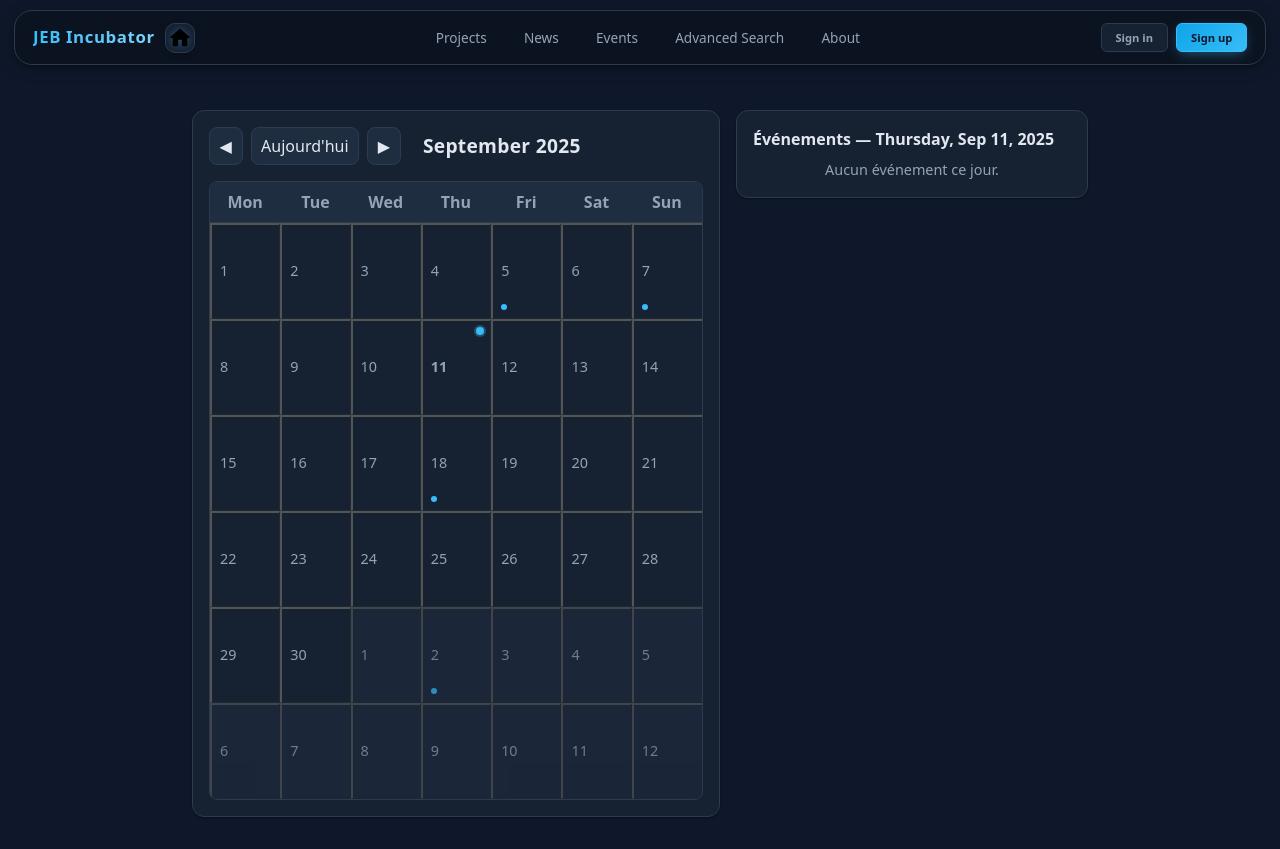
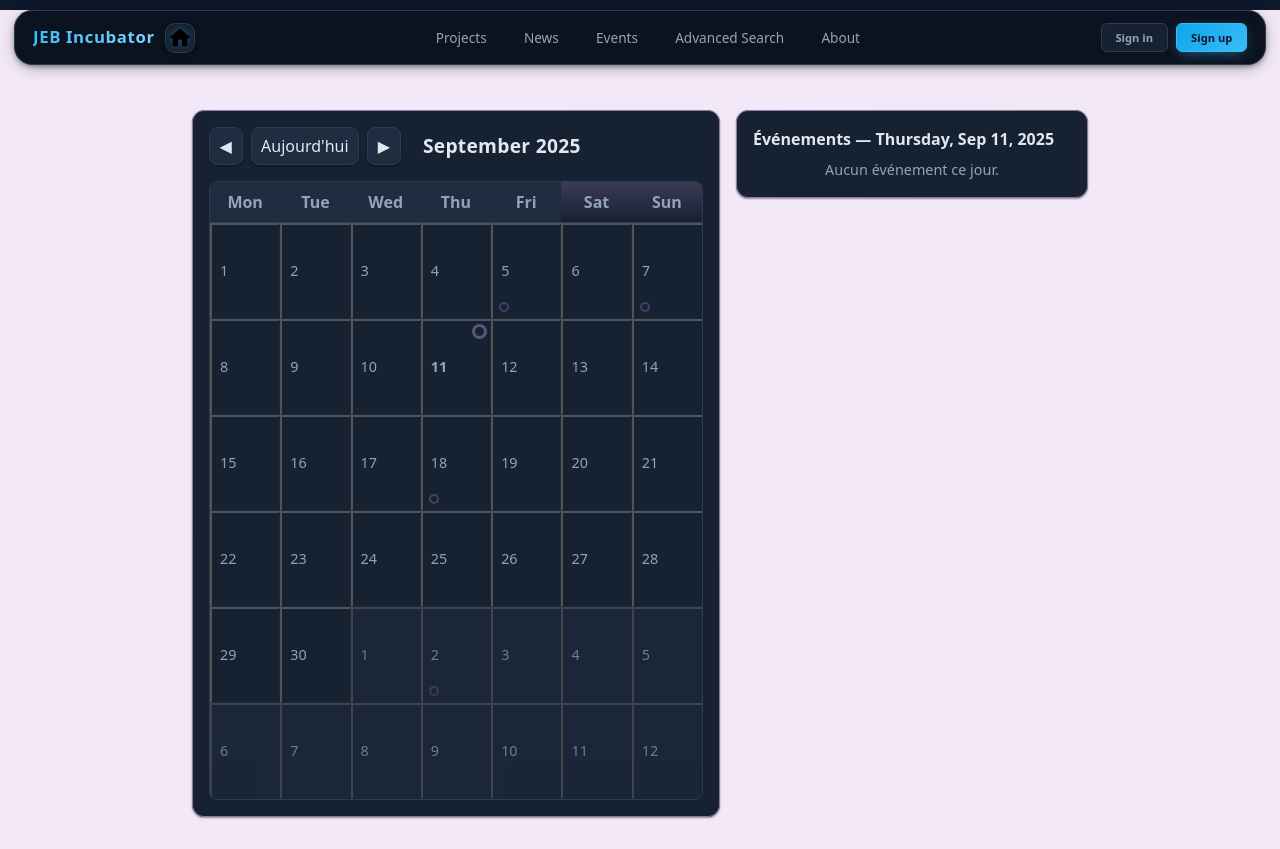
Before and after one commit to Aincrad-Flux/NextRise, a React (Vite) app in the folder frontend/: page /events in a window 1280 px wide. Built offline with nearby package versions, Linux system fonts and the light colour scheme.

Commit message:
[style] update Events component styles for improved aesthetics and user experience

```diff
--- a/frontend/src/pages/Events.css
+++ b/frontend/src/pages/Events.css
@@ -1,4 +1,8 @@
 /* Calendar page styles (dark theme, matches site palette) */
+
+.events-rose { /* Scope a softer pinkish white background to Events page only */
+  --color-bg: #f3e8f8; /* soft rose white */
+}
 
 .events-layout {
   display: grid;
@@ -15,6 +19,19 @@
   border: 1px solid var(--color-border);
   border-radius: 12px;
   box-shadow: var(--shadow-sm);
+  position: relative;
+}
+.calendar-card::before, .events-card::before {
+  content: "";
+  position: absolute;
+  inset: -1px;
+  border-radius: 12px;
+  padding: 1px;
+  background: linear-gradient(135deg, rgba(226,182,249,.55), rgba(248,202,207,.45));
+  mask: linear-gradient(#000 0 0) content-box, linear-gradient(#000 0 0);
+  -webkit-mask: linear-gradient(#000 0 0) content-box, linear-gradient(#000 0 0);
+  -webkit-mask-composite: xor; mask-composite: exclude;
+  pointer-events: none;
 }
 
 .calendar-container { display: flex; flex-direction: column; gap: 1rem; padding: 1rem; }
@@ -51,6 +68,9 @@
   text-align: center;
   color: var(--color-text-muted);
 }
+.weekday:nth-child(6), .weekday:nth-child(7) { /* Sat, Sun */
+  background: linear-gradient(180deg, rgba(226,182,249,.18), rgba(226,182,249,0));
+}
 
 .day-cell {
   min-height: 96px;
@@ -71,22 +91,23 @@
 
 .day-cell:hover { filter: brightness(1.05); }
 
-.today-ring { position:absolute; inset: 6px 6px auto auto; width: 8px; height: 8px; border-radius:999px; background: var(--color-accent); box-shadow: 0 0 0 2px rgba(56,189,248,.3); }
+.today-ring { position:absolute; inset: 6px 6px auto auto; width: 9px; height: 9px; border-radius:999px; background: var(--violet-500); box-shadow: 0 0 0 3px rgba(226,182,249,.35); }
 
 .event-dot {
   width: 6px;
   height: 6px;
   border-radius: 999px;
-  background: var(--color-accent);
+  background: var(--violet-500);
   position: absolute;
   left: 8px;
   bottom: 8px;
+  box-shadow: 0 0 0 2px rgba(226,182,249,.22);
 }
 
 .event-chip {
   display: inline-block;
   font-size: 0.7rem;
-  background: var(--color-surface-alt);
+  background: linear-gradient(135deg, rgba(238,213,251,.45), rgba(248,202,207,.35));
   color: var(--color-text);
   border: 1px solid var(--color-border);
   border-radius: 999px;
@@ -94,9 +115,9 @@
   margin-right: 4px;
 }
 
-.button { appearance: none; border: 1px solid var(--color-border); background: var(--color-surface-alt); color: var(--color-text); border-radius: 8px; padding: 0.35rem 0.6rem; cursor: pointer; }
-.button:hover { border-color: var(--color-accent); }
-.button.primary { border-color: #38bdf8; background: linear-gradient(135deg,var(--color-accent-glow),var(--color-accent)); color: #0f172a; }
+.button { appearance: none; border: 1px solid var(--color-border); background: var(--color-surface-alt); color: var(--color-text); border-radius: 8px; padding: 0.35rem 0.6rem; cursor: pointer; box-shadow: var(--shadow-sm); }
+.button:hover { border-color: var(--violet-300); }
+.button.primary { border-color: var(--violet-300); background: linear-gradient(135deg, var(--violet-500), var(--rose-300)); color: #fff; box-shadow: 0 8px 18px -6px rgba(193, 116, 242, .35); }
 
 .events-card header { display:flex; align-items:center; justify-content:space-between; gap:.5rem; margin-bottom: .5rem; }
 .events-card h3 { margin: 0; font-size: 1rem; }
--- a/frontend/src/pages/Events.jsx
+++ b/frontend/src/pages/Events.jsx
@@ -96,7 +96,7 @@ export default function Events() {
     const goToday = () => setViewDate(new Date(today.getFullYear(), today.getMonth(), 1))
 
         return (
-            <div className="home-container">
+            <div className="home-container events-rose">
                 <TopBar />
                 <main className="home-main constrained" style={{ padding: '2rem' }}>
                     <div className="events-layout">
```
